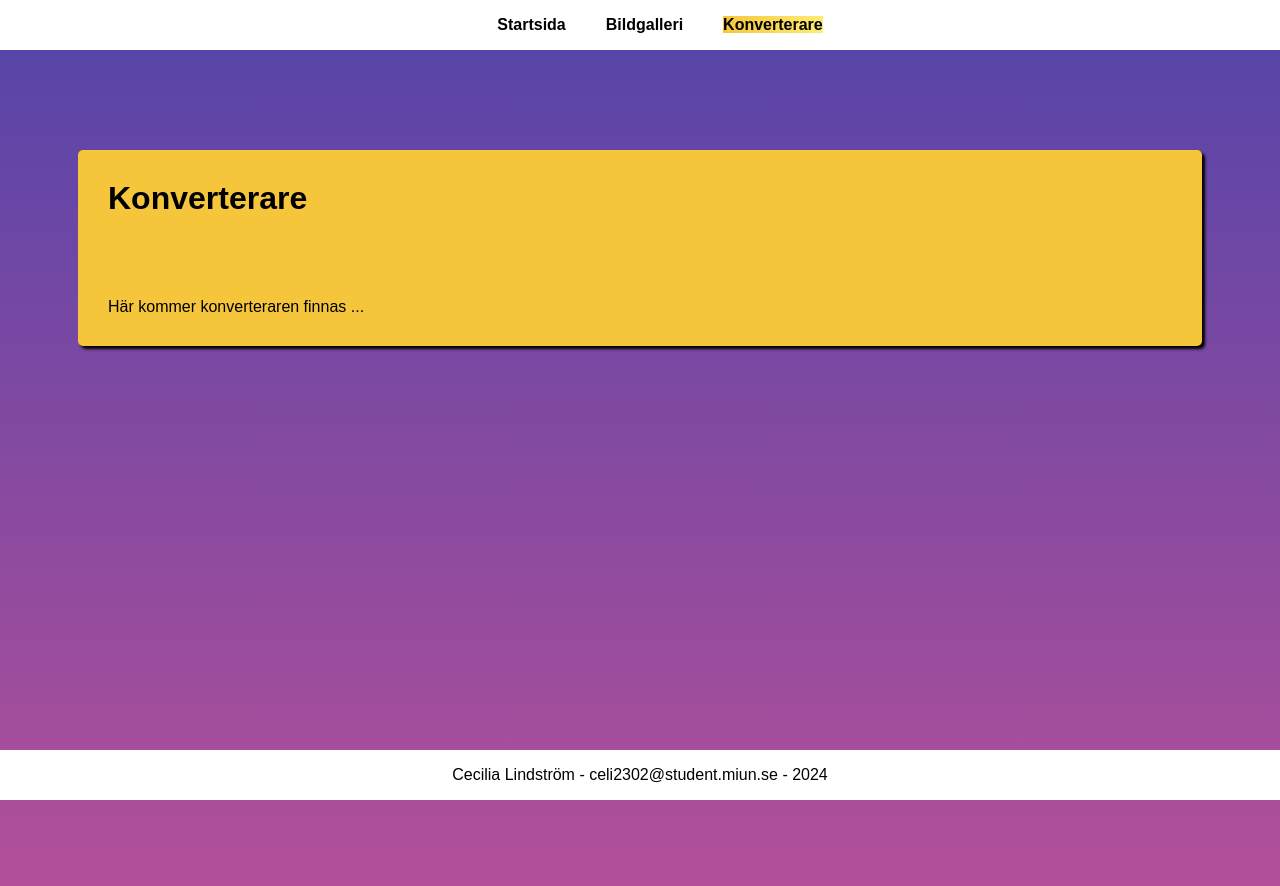
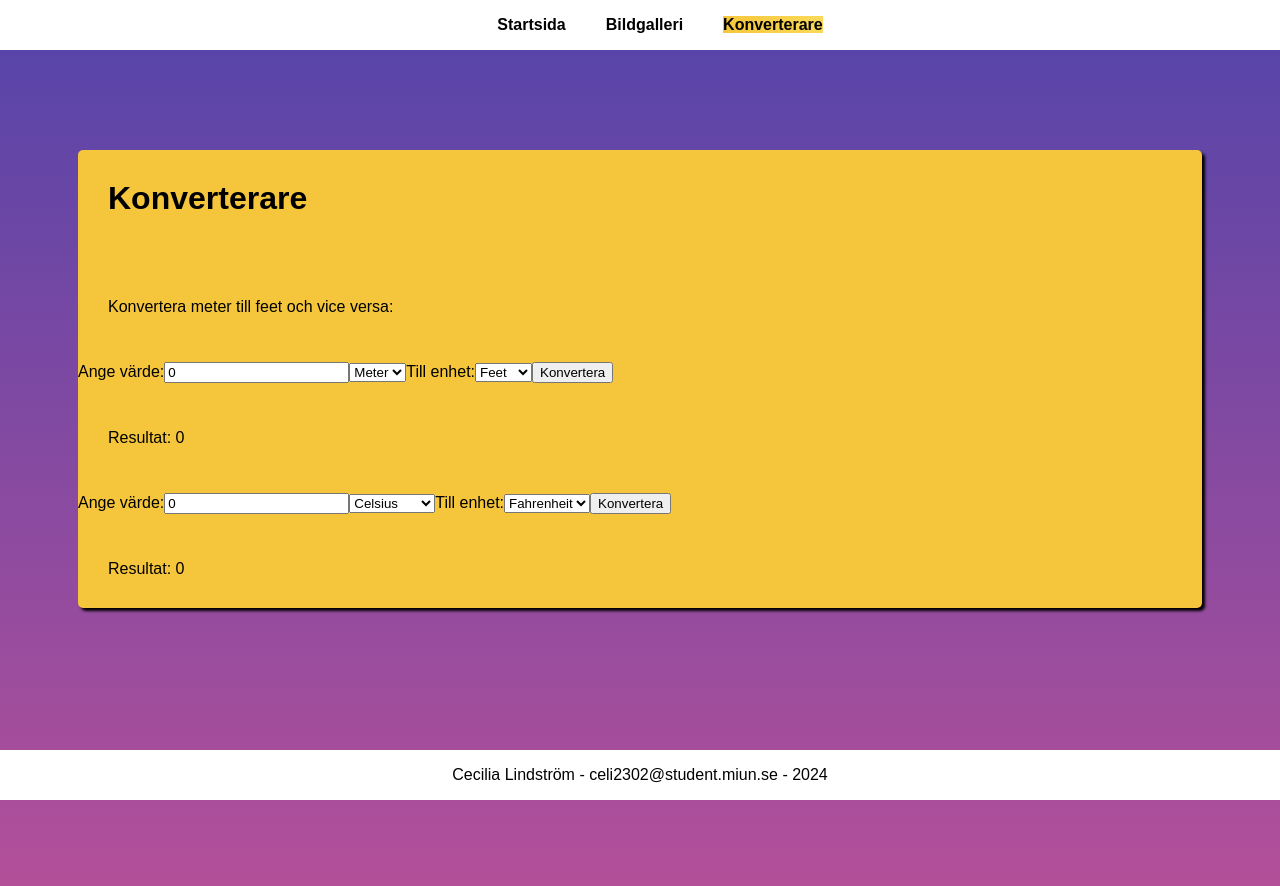
Before and after one commit to godcilla96/angular_ett, an Angular app: page /converter in a window 1280 px wide. Shown: the top 886 px of the page. Built offline with nearby package versions, Linux system fonts and the light colour scheme.

Commit message:
Kodat konverteraren

```diff
--- a/src/app/converter/converter.component.html
+++ b/src/app/converter/converter.component.html
@@ -1,3 +1,41 @@
 <h1>Konverterare</h1>
 
-<p>Här kommer konverteraren finnas ...</p>
+<p>Konvertera meter till feet och vice versa:</p>
+
+<div>
+    <label for="inputValue1">Ange värde:</label>
+    <input type="number" id="inputValue1" [(ngModel)]="inputValue1">
+    <select [(ngModel)]="inputUnit1">
+        <option value="meter">Meter</option>
+        <option value="feet">Feet</option>
+    </select>
+
+    <label for="outputUnit1">Till enhet:</label>
+    <select [(ngModel)]="outputUnit1">
+        <option value="feet">Feet</option>
+        <option value="meter">Meter</option>
+    </select>
+
+    <button (click)="convert(inputValue1, inputUnit1, outputUnit1)">Konvertera</button>
+
+    <p>Resultat: {{ convertedValue1 }} </p>
+</div>
+
+<div>
+    <label for="inputValue2">Ange värde:</label>
+    <input type="number" id="inputValue2" [(ngModel)]="inputValue2">
+    <select [(ngModel)]="inputUnit2">
+        <option value="celsius">Celsius</option>
+        <option value="fahrenheit">Fahrenheit</option>
+    </select>
+
+    <label for="outputUnit2">Till enhet:</label>
+    <select [(ngModel)]="outputUnit2">
+        <option value="fahrenheit">Fahrenheit</option>
+        <option value="celsius">Celsius</option>
+    </select>
+
+    <button (click)="convert(inputValue2, inputUnit2, outputUnit2)">Konvertera</button>
+
+    <p>Resultat: {{ convertedValue2 }} </p>
+</div>
--- a/src/app/converter/converter.component.ts
+++ b/src/app/converter/converter.component.ts
@@ -1,12 +1,33 @@
 import { Component } from '@angular/core';
+import { FormsModule } from '@angular/forms';
 
 @Component({
   selector: 'app-converter',
   standalone: true,
-  imports: [],
+  imports: [ FormsModule ],
   templateUrl: './converter.component.html',
   styleUrl: './converter.component.scss'
 })
 export class ConverterComponent {
+  inputValue1: number = 0;
+  inputUnit1: string = 'meter';
+  outputUnit1: string = 'feet';
+  convertedValue1: number = 0;
 
+  inputValue2: number = 0;
+  inputUnit2: string = 'celsius';
+  outputUnit2: string = 'fahrenheit';
+  convertedValue2: number = 0;
+
+  convert(inputValue: number, inputUnit: string, outputUnit: string) {
+    if (inputUnit === 'meter' && outputUnit === 'feet') {
+      this.convertedValue1 = inputValue * 3.28084;
+    } else if (inputUnit === 'feet' && outputUnit === 'meter') {
+      this.convertedValue1 = inputValue / 3.28084;
+    } else if (inputUnit === 'celsius' && outputUnit === 'fahrenheit') {
+      this.convertedValue2 = (inputValue * 9 / 5) + 32;
+    } else if (inputUnit === 'fahrenheit' && outputUnit === 'celsius') {
+      this.convertedValue2 = (inputValue - 32) * 5 / 9;
+    }
+  }
 }
--- a/src/app/header/header.component.scss
+++ b/src/app/header/header.component.scss
@@ -23,5 +23,8 @@ nav {
     }
     .current {
         background-image: linear-gradient(to left, #ffec73, #F5C63c);
+        background-size: 200% auto;
+        transition: background-size 0.4s ease;
     }
+
     }
```
